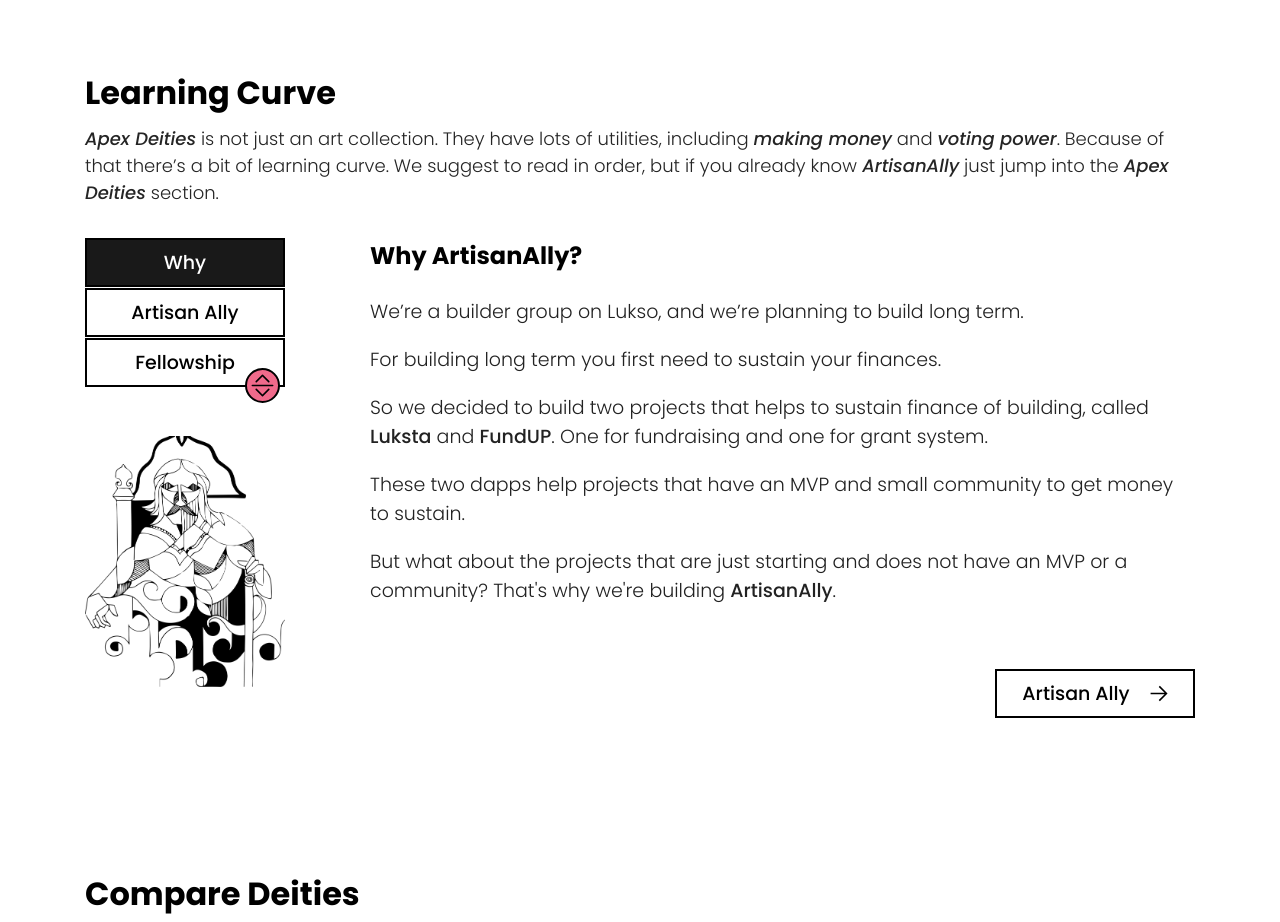
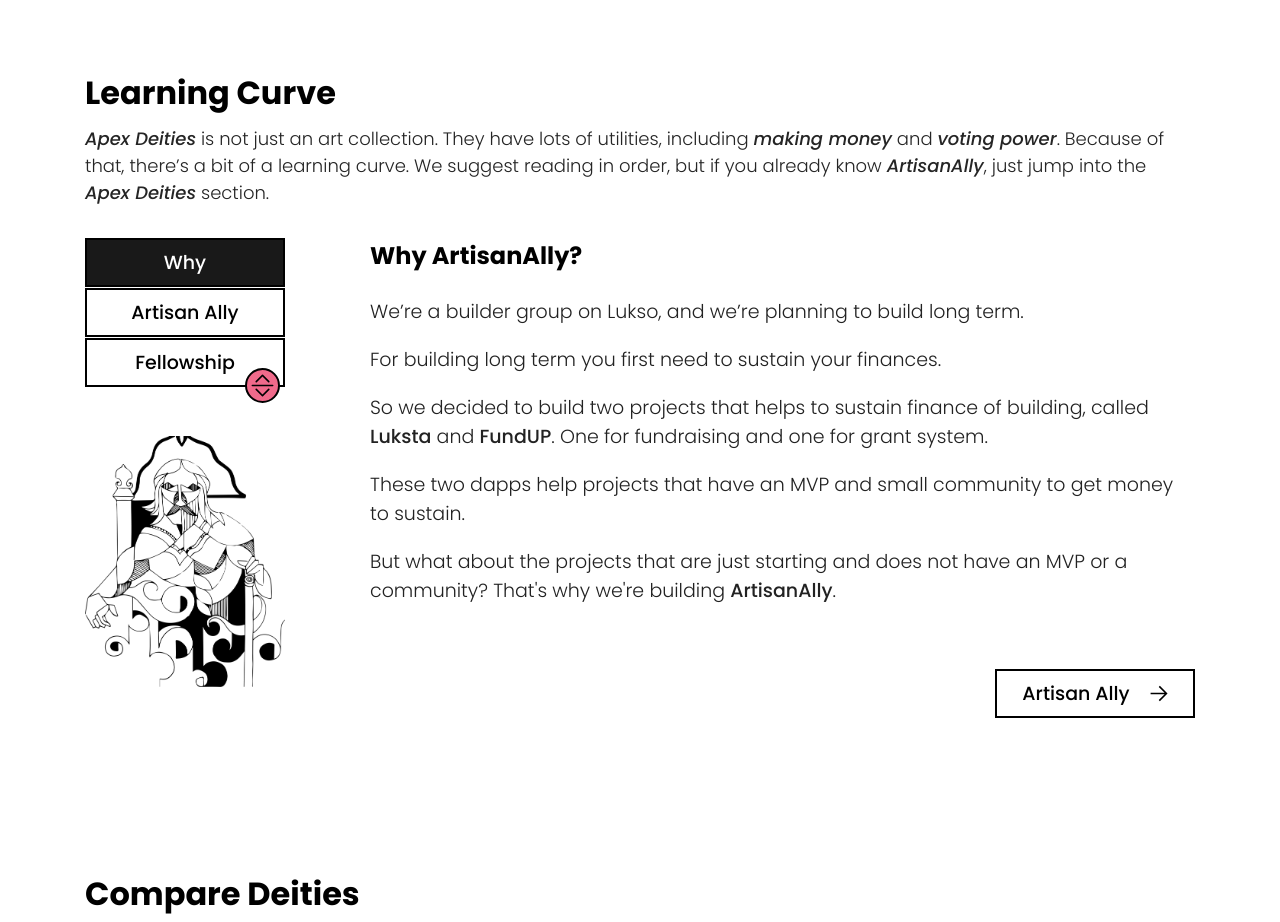
Before and after one commit to LuksoBuilders/apex-deity-landing, a Next.js app: page / in a window 1280 px wide. Shown: the part 820-1742 px from the top of the page. Built offline with nearby package versions, Linux system fonts and the light colour scheme.

Commit message:
fixed grammer

```diff
--- a/components/organisms/LearningCurveInfo.tsx
+++ b/components/organisms/LearningCurveInfo.tsx
@@ -21,12 +21,13 @@
   return (
     <LearningCurveInfoContainer>
       <Title>Learning Curve</Title>
+
       <LearningCurveDescription>
         <SemiBold>Apex Deities</SemiBold> is not just an art collection. They
         have lots of utilities, including <SemiBold>making money</SemiBold> and{" "}
-        <SemiBold>voting power</SemiBold>. Because of that there’s a bit of
-        learning curve. We suggest to read in order, but if you already know
-        <SemiBold> ArtisanAlly</SemiBold> just jump into the{" "}
+        <SemiBold>voting power</SemiBold>. Because of that, there’s a bit of a
+        learning curve. We suggest reading in order, but if you already know{" "}
+        <SemiBold>ArtisanAlly</SemiBold>, just jump into the{" "}
         <SemiBold>Apex Deities</SemiBold> section.
       </LearningCurveDescription>
     </LearningCurveInfoContainer>
```
